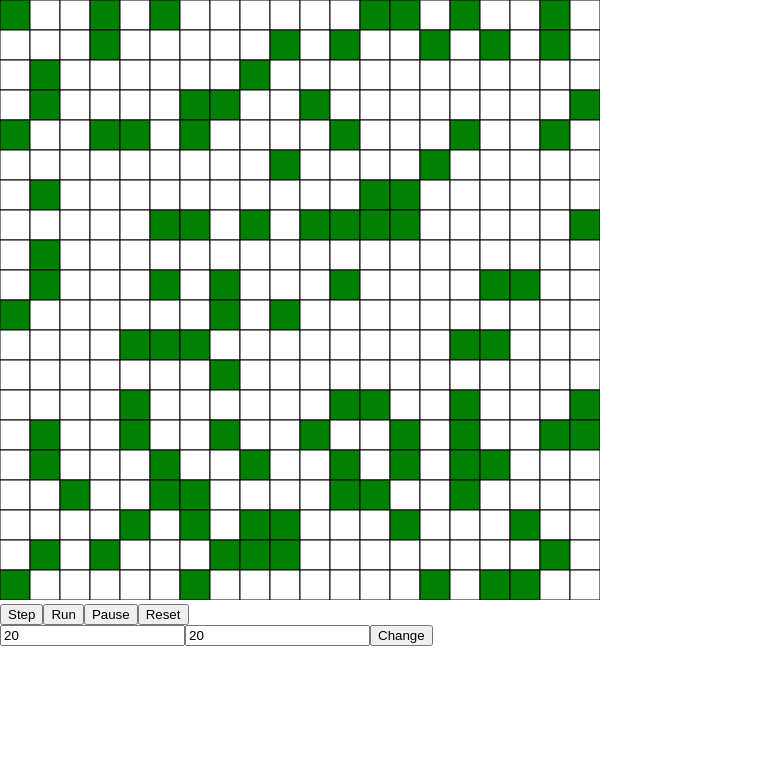
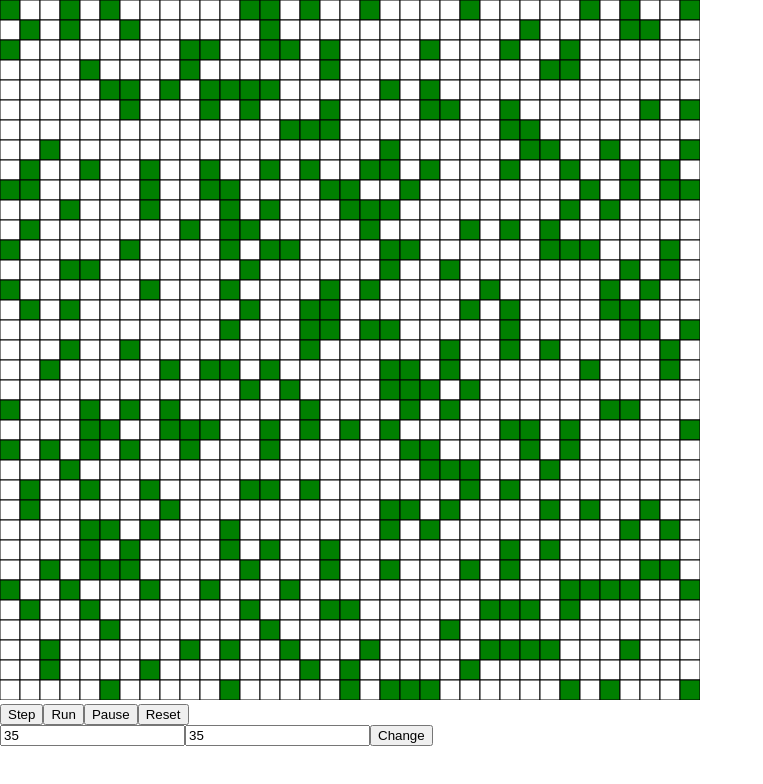
Before and after one commit to GCrispino/game-of-life-react-redux, a React (Create React App) app: page / in a window 1280 px wide. Shown: the top 784 px of the page, without its empty margins (0-763 px from the left). Built offline with nearby package versions, Linux system fonts and the light colour scheme.

Commit message:
Correct key passing to Cell rendered components to correct bad performance

```diff
--- a/src/Grid.jsx
+++ b/src/Grid.jsx
@@ -2,9 +2,9 @@ import React from 'react';
 import { connect } from 'react-redux';
 import Cell from './Cell';
 
+const Grid = ({ grid, cellSize }) => {
 	let keyCount = 0;
-
-const Grid = ({ grid, cellSize }) => (
+	return (
 		<svg width={grid[0].length * cellSize} height={grid.length * cellSize}>
 			{grid.map((row,y) => row.map((cell,x) =>
 				<Cell
@@ -17,6 +17,7 @@ const Grid = ({ grid, cellSize }) => (
 			))}
 		</svg>
 	);
+};
 
 export default connect(
 	state => ({
--- a/src/reducer.js
+++ b/src/reducer.js
@@ -1,6 +1,4 @@
 import update from 'immutability-helper';
-
-const height = 20, width = 20;
 
 const generateNewGrid = (height, width) =>
 	Array(height).fill([]).map(
@@ -48,11 +46,6 @@ const calculateNewGeneration =
 
 const checkAndClearInterval = interval => interval ? clearInterval(interval) : null;
 
-// const toggleCell = (grid, x, y) =>
-// 	grid.map( (row,i) =>
-// 		i === y ? row.map( (cell,j) => j === x ? !cell : cell)  : row
-// 	)
-
 const toggleCell = (grid,x,y) =>
 	update(grid,{
 		[y]: {
@@ -60,10 +53,11 @@ const toggleCell = (grid,x,y) =>
 		}
 	});
 
+const height = 35, width = 35;
 const initialState = {
 	width,
 	height,
-	cellSize: 30,
+	cellSize: 20,
 	grid: generateNewGrid(height,width),
 	nGeneration: 0,
 	speed: 1,
@@ -73,6 +67,8 @@ const initialState = {
 export default function (state = initialState, action) {
 	switch (action.type) {
 		case 'CALC_NEW_GENERATION':
+		console.log('blah');
+
 			//derive new generation
 			return {
 				...state,
```
Also changed, not shown: src/actionCreators.js (+11 -0 lines). Lines whose indentation alone changed are shown as unchanged.
